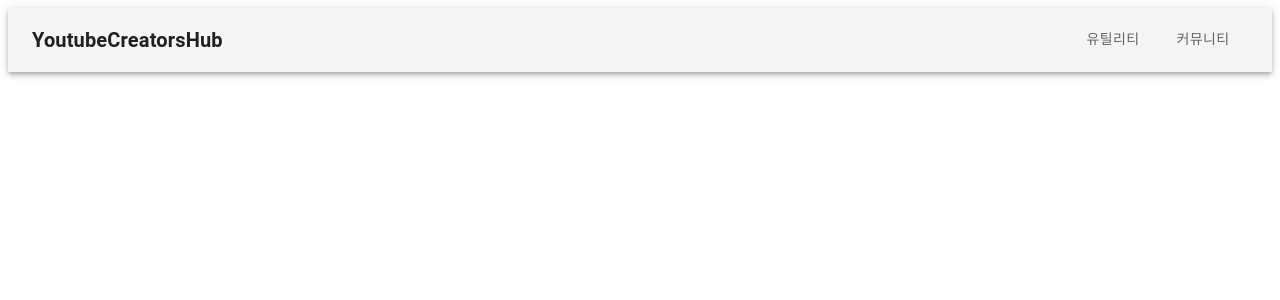
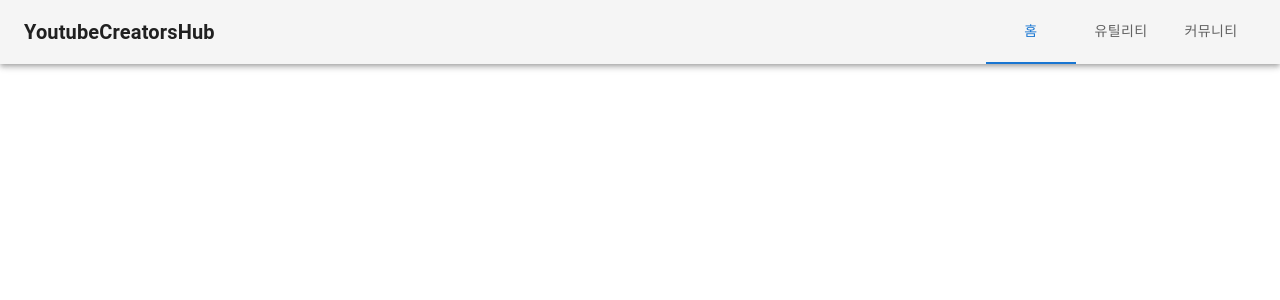
Before and after one commit to YouTubeCreatorsHub/fe, a Next.js app: page / in a window 1280 px wide. Shown: the top 300 px of the page. Built offline with nearby package versions, Linux system fonts and the light colour scheme.

Commit message:
ssr 오류 수정

```diff
--- a/package.json
+++ b/package.json
@@ -15,11 +15,13 @@
     "test": "jest --passWithNoTests"
   },
   "dependencies": {
+    "@emotion/cache": "^11.13.5",
     "@emotion/react": "^11.13.5",
     "@emotion/styled": "^11.13.5",
     "@mui/material": "^6.1.8",
     "next": "15.0.3",
     "next-auth": "^4.24.10",
+    "next-themes": "^0.4.3",
     "react": "^18.2.0",
     "react-dom": "^18.2.0",
     "zustand": "^5.0.1"
--- a/src/app/layout.tsx
+++ b/src/app/layout.tsx
@@ -1,4 +1,5 @@
 import Header from '@/components/common/header/header';
+import { Providers } from './providers';
 
 export default function RootLayout({
   children,
@@ -8,8 +9,10 @@ export default function RootLayout({
   return (
     <html lang="ko">
       <body>
-        <Header />
-        <main className="p-4">{children}</main>
+        <Providers>
+          <Header />
+          {children}
+        </Providers>
       </body>
     </html>
   );
--- /dev/null
+++ b/src/app/providers.tsx
@@ -0,0 +1,21 @@
+'use client';
+
+import { CacheProvider } from '@emotion/react';
+import { ThemeProvider } from '@mui/material/styles';
+import CssBaseline from '@mui/material/CssBaseline';
+import { createTheme } from '@mui/material';
+import createEmotionCache from '@/lib/createEmotionCache';
+
+const clientSideEmotionCache = createEmotionCache();
+const theme = createTheme();
+
+export function Providers({ children }: { children: React.ReactNode }) {
+  return (
+    <CacheProvider value={clientSideEmotionCache}>
+      <ThemeProvider theme={theme}>
+        <CssBaseline />
+        {children}
+      </ThemeProvider>
+    </CacheProvider>
+  );
+}
--- a/src/components/common/navigation/navigation.tsx
+++ b/src/components/common/navigation/navigation.tsx
@@ -18,7 +18,7 @@ import { NavigationItem } from '@/shared/types/navigation';
 
 export default function Navigation() {
   const router = useRouter();
-  const [value, setValue] = useState<string>('');
+  const [value, setValue] = useState<string>('home');
   const [anchorEl, setAnchorEl] = useState<null | HTMLElement>(null);
   const [openDropdown, setOpenDropdown] = useState<string | null>(null);
 
--- /dev/null
+++ b/src/lib/createEmotionCache.ts
@@ -0,0 +1,7 @@
+import createCache from '@emotion/cache';
+
+const createEmotionCache = () => {
+  return createCache({ key: 'css', prepend: true });
+};
+
+export default createEmotionCache;
--- a/src/shared/constants/navigation.ts
+++ b/src/shared/constants/navigation.ts
@@ -1,4 +1,10 @@
 export const NAVIGATION_ITEMS = [
+  {
+    id: 'home',
+    label: '홈',
+    path: '/',
+    children: [],
+  },
   {
     id: 'utility',
     label: '유틸리티',
```
Also changed, not shown: src/components/common/header/types.ts (deleted), 1 other file (tests, documents, lock files or other folders).
